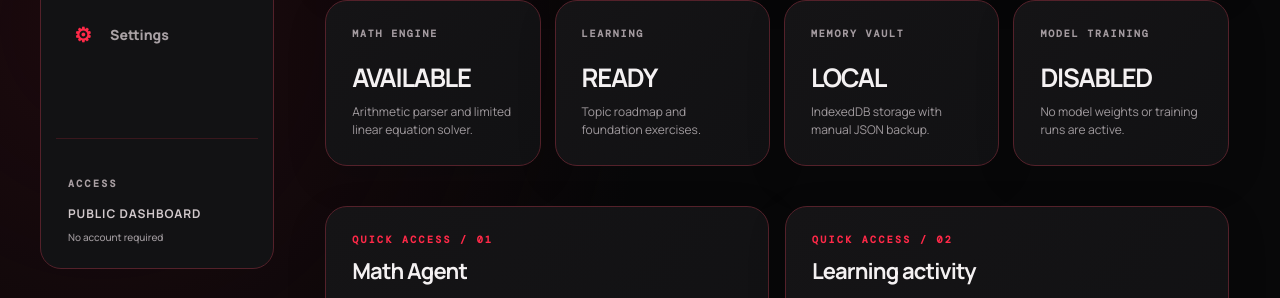
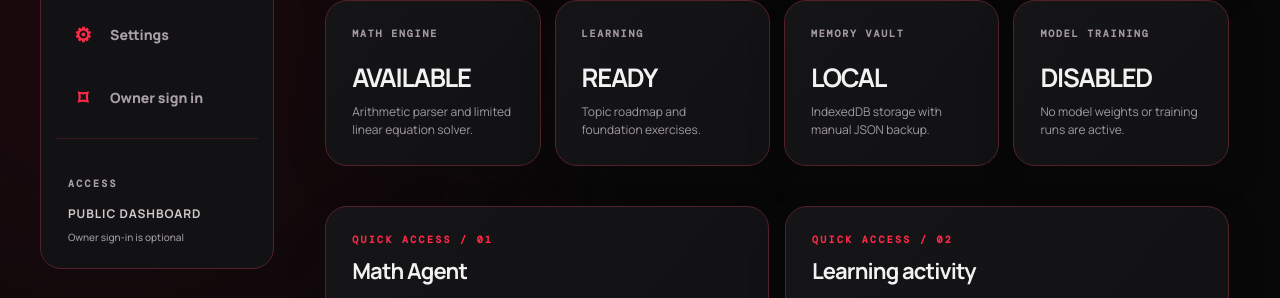
Before and after one commit to ultron1846-oss/ULTRON, a website with bundled scripts: page index.html in a window 1280 px wide. Shown: the part 563-861 px from the top of the page. Built offline with nearby package versions, Linux system fonts and the light colour scheme.

Commit message:
Add owner sign-in navigation

```diff
--- a/index.html
+++ b/index.html
@@ -26,8 +26,9 @@
         <button class="nav-item" data-page="servers"><span>⌘</span>Servers &amp; Colab</button>
         <button class="nav-item" data-page="backend"><span>◈</span>Supabase backend</button>
         <button class="nav-item" data-page="settings"><span>⚙</span>Settings</button>
+        <button class="nav-item" data-page="owner"><span>⌑</span>Owner sign in</button>
       </nav>
-      <div class="sidebar-bottom"><div class="nav-heading">ACCESS</div><span>PUBLIC DASHBOARD</span><small>No account required</small></div>
+      <div class="sidebar-bottom"><div class="nav-heading">ACCESS</div><span>PUBLIC DASHBOARD</span><small>Owner sign-in is optional</small></div>
     </aside>
     <main class="main-area">
       <div class="breadcrumb">ULTRON <span>/</span> <b id="page-crumb">Overview</b></div>
```
